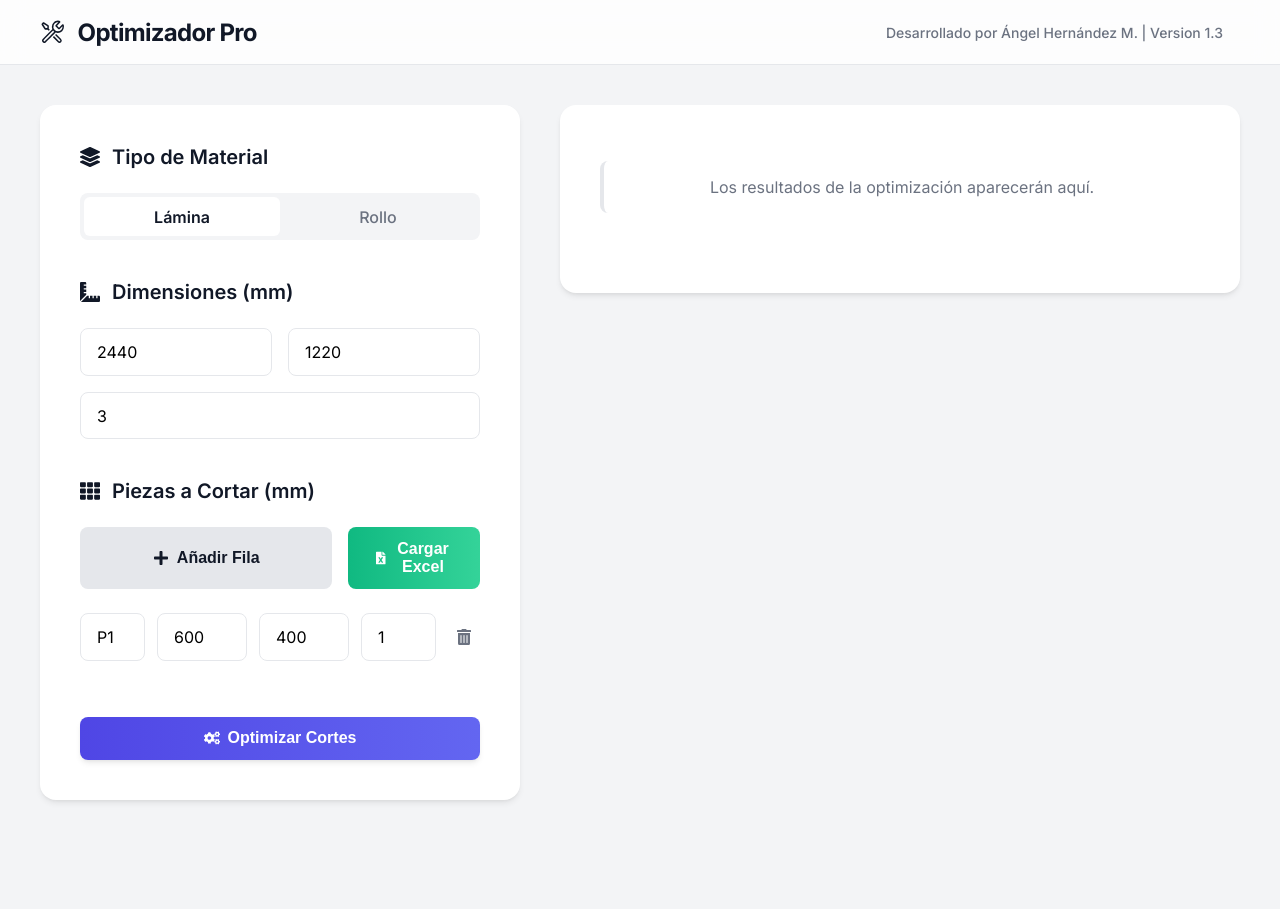
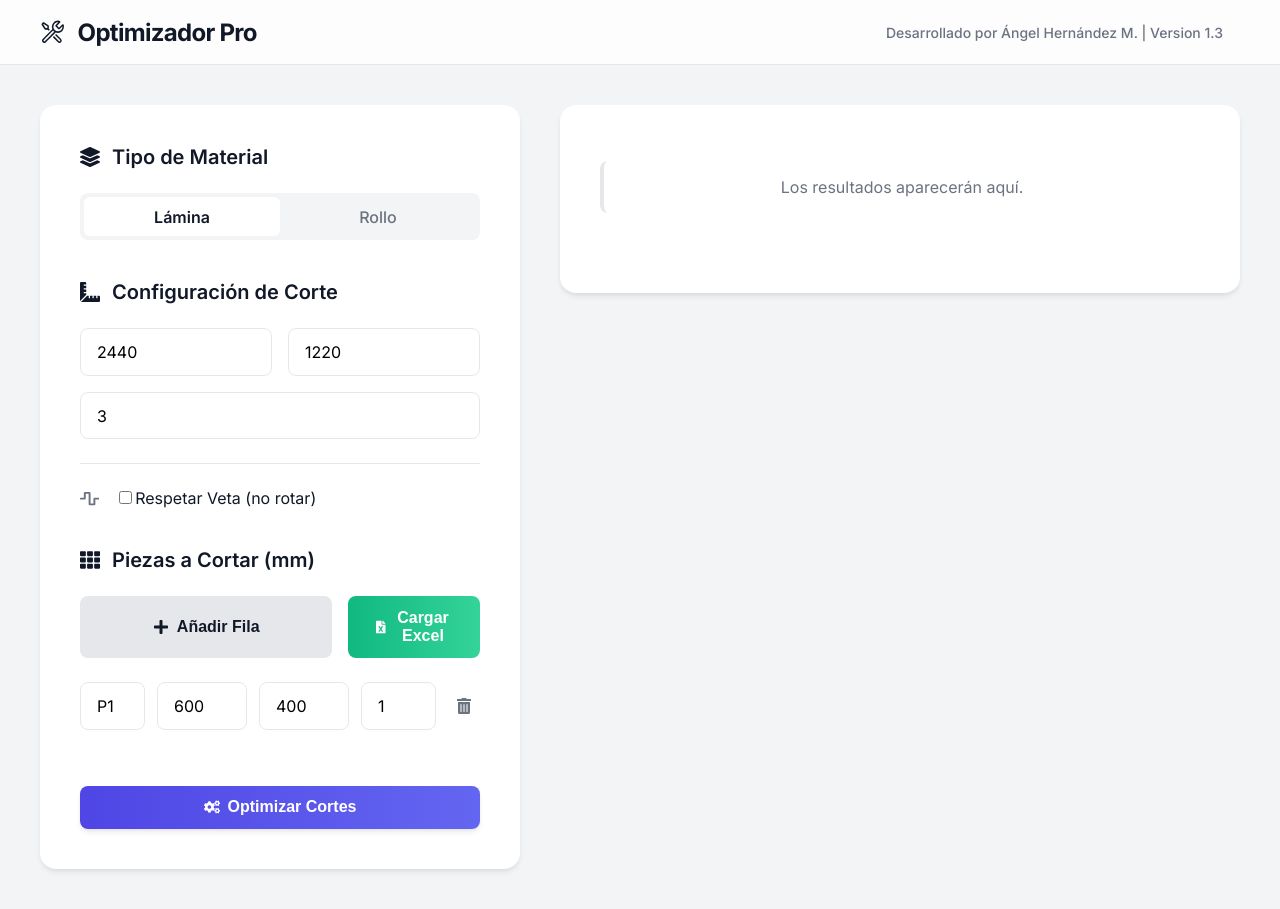
Before and after one commit to S4mma3l/proyecto_optimizador, a React (Create React App) app in the folder frontend/: page / in a window 1280 px wide. Before the commit the page ends 840 px from the top, so only its background shows below. Built offline with nearby package versions, Linux system fonts and the light colour scheme.

Commit message:
update 1.6

```diff
--- a/frontend/src/App.js
+++ b/frontend/src/App.js
@@ -14,7 +14,6 @@ function App() {
     setError('');
     setResult(null);
     try {
-      // La URL de tu API de producción
       const apiUrl = 'https://proyectooptimizador-production.up.railway.app/api/optimize';
       const response = await fetch(apiUrl, {
         method: 'POST',
@@ -56,7 +55,6 @@ function App() {
           <InputForm onSubmit={handleOptimize} isLoading={isLoading} />
         </div>
         <div className="layout-container">
-          {/* El componente CuttingLayout ahora maneja su propia lógica de PDF */}
           <CuttingLayout result={result} isLoading={isLoading} error={error} />
         </div>
       </main>
--- a/frontend/src/components/CuttingLayout.js
+++ b/frontend/src/components/CuttingLayout.js
@@ -22,12 +22,15 @@ const SingleSheetLayout = ({ sheetData, pieceColors }) => {
             const baseId = p.id.split('-')[0];
             ctx.fillStyle = pieceColors.current.get(baseId) || 'gray'; ctx.strokeStyle = '#333'; ctx.lineWidth = 1;
             ctx.fillRect(p.x, p.y, p.width, p.height); ctx.strokeRect(p.x, p.y, p.width, p.height);
+            // Mostrar texto si la pieza es lo suficientemente grande
+            if (p.width > 30 && p.height > 20) {
               ctx.fillStyle = getTextColorForBackground();
               const fontSize = Math.max(10, Math.min(p.width, p.height) / 5);
               ctx.font = `bold ${fontSize}px Arial`; ctx.textAlign = 'center'; ctx.textBaseline = 'middle';
               const label = baseId; const dims = `${p.width}x${p.height}`;
               ctx.fillText(label, p.x + p.width / 2, p.y + p.height / 2 - fontSize/2);
               ctx.fillText(dims, p.x + p.width / 2, p.y + p.height / 2 + fontSize/2);
+            }
         });
     }, [sheetData, pieceColors]);
 
@@ -35,7 +38,7 @@ const SingleSheetLayout = ({ sheetData, pieceColors }) => {
         <div className="single-sheet-container">
             <h4>
                 <span>
-                    {sheetData.metrics.consumed_length_mm !== undefined ? 'Resultado del Rollo' : `Lámina #${sheetData.sheet_index}`}
+                    {sheetData.sheet_dimensions.height === 9999999 ? 'Resultado del Rollo' : `Lámina #${sheetData.sheet_index}`}
                 </span>
                 <span className="sheet-metrics">
                     ({sheetData.metrics.piece_count} piezas)
@@ -48,7 +51,7 @@ const SingleSheetLayout = ({ sheetData, pieceColors }) => {
 
 function CuttingLayout({ result, isLoading, error }) {
   const pieceColors = useRef(new Map());
-  const resultsToPrintRef = useRef(null); // Ref para el área que se imprimirá
+  const resultsToPrintRef = useRef(null);
 
   useEffect(() => {
     if (result && result.sheets) {
@@ -87,13 +90,8 @@ function CuttingLayout({ result, isLoading, error }) {
           <span>Optimizando...</span>
         </div>
       )}
-
       {error && <p className="error-message">{error}</p>}
-
-      {!isLoading && !error && !result && (
-        <p className="placeholder-text">Los resultados de la optimización aparecerán aquí.</p>
-      )}
-
+      {!isLoading && !error && !result && <p className="placeholder-text">Los resultados aparecerán aquí.</p>}
       {result && result.global_metrics && (
         <div className="results-summary">
           <h3>Resumen Global</h3>
@@ -113,15 +111,11 @@ function CuttingLayout({ result, isLoading, error }) {
           {result.impossible_to_place_ids?.length > 0 && <p className='warning-message'>IDs imposibles: {result.impossible_to_place_ids.join(', ')}</p>}
         </div>
       )}
-
-      {/* Botón de descarga AHORA visible y fuera del área de scroll */}
       {result && result.sheets && result.sheets.length > 0 && (
           <button onClick={handleDownloadPdf} className="button button-primary" style={{ marginBottom: '1.5rem', width: 'auto', alignSelf: 'flex-start' }}>
             <FaFilePdf /> Descargar Reporte PDF
           </button>
       )}
-
-      {/* Contenedor con scroll solo para la lista de láminas */}
       <div className="sheets-list-container" ref={resultsToPrintRef}>
         {result?.sheets?.map(sheetData => <SingleSheetLayout key={sheetData.sheet_index} sheetData={sheetData} pieceColors={pieceColors}/>)}
       </div>
--- a/frontend/src/components/InputForm.js
+++ b/frontend/src/components/InputForm.js
@@ -1,6 +1,17 @@
 import React, { useState, useRef } from 'react';
-import { FaRulerCombined, FaTh, FaPlus, FaTrashAlt, FaCogs, FaFileExcel, FaLayerGroup } from 'react-icons/fa';
+import { FaRulerCombined, FaTh, FaPlus, FaTrashAlt, FaCogs, FaFileExcel, FaLayerGroup, FaWaveSquare } from 'react-icons/fa';
 import * as XLSX from 'xlsx';
+
+// Componente para el interruptor
+const ToggleSwitch = ({ label, checked, onChange }) => (
+  <div className="toggle-switch-container">
+    <label className="toggle-switch">
+      <input type="checkbox" checked={checked} onChange={onChange} />
+      <span className="slider round"></span>
+    </label>
+    <span>{label}</span>
+  </div>
+);
 
 function InputForm({ onSubmit, isLoading }) {
   const [materialType, setMaterialType] = useState('sheet');
@@ -9,6 +20,7 @@ function InputForm({ onSubmit, isLoading }) {
   const [rollWidth, setRollWidth] = useState(1220);
   const [kerf, setKerf] = useState(3);
   const [pieces, setPieces] = useState([{ id: 'P1', width: 600, height: 400, quantity: 1 }]);
+  const [respectGrain, setRespectGrain] = useState(false);
   const fileInputRef = useRef(null);
 
   const handleAddPiece = () => {
@@ -27,8 +39,7 @@ function InputForm({ onSubmit, isLoading }) {
   };
 
   const handleFileChange = (e) => {
-    const file = e.target.files[0];
-    if (!file) return;
+    const file = e.target.files[0]; if (!file) return;
     const reader = new FileReader();
     reader.onload = (event) => {
       try {
@@ -68,6 +79,7 @@ function InputForm({ onSubmit, isLoading }) {
       sheet: materialType === 'sheet' ? { width: Number(sheetWidth), height: Number(sheetHeight) } : { width: Number(rollWidth), height: -1 },
       pieces: validPieces,
       kerf: Number(kerf),
+      respect_grain: respectGrain,
     });
   };
 
@@ -83,7 +95,7 @@ function InputForm({ onSubmit, isLoading }) {
         </div>
       </div>
       <div className="control-group">
-        <h3><FaRulerCombined /> Dimensiones (mm)</h3>
+        <h3><FaRulerCombined /> Configuración de Corte</h3>
         {materialType === 'sheet' ? (
           <div className="input-grid">
             <input type="number" value={sheetWidth} onChange={e => setSheetWidth(e.target.value)} placeholder="Ancho" required />
@@ -92,7 +104,17 @@ function InputForm({ onSubmit, isLoading }) {
         ) : (
           <div className="input-grid-single"><input type="number" value={rollWidth} onChange={e => setRollWidth(e.target.value)} placeholder="Ancho del Rollo" required /></div>
         )}
-        <div className="input-grid-single" style={{marginTop: '1rem'}}><input type="number" value={kerf} onChange={e => setKerf(e.target.value)} placeholder="Grosor Corte (Kerf)" required /></div>
+        <div className="input-grid-single" style={{marginTop: '1rem', marginBottom: '1.5rem'}}>
+          <input type="number" value={kerf} onChange={e => setKerf(e.target.value)} placeholder="Grosor Corte (Kerf)" required />
+        </div>
+        <div style={{ display: 'flex', alignItems: 'center', gap: '1rem', borderTop: '1px solid var(--border-color)', paddingTop: '1.5rem' }}>
+          <FaWaveSquare size="1.2em" color="var(--text-muted)"/>
+          <ToggleSwitch
+            label="Respetar Veta (no rotar)"
+            checked={respectGrain}
+            onChange={(e) => setRespectGrain(e.target.checked)}
+          />
+        </div>
       </div>
       <div className="control-group">
         <h3><FaTh /> Piezas a Cortar (mm)</h3>
```
Also changed, not shown: 1 other file (tests, documents, lock files or other folders). Lines whose indentation alone changed are shown as unchanged.
